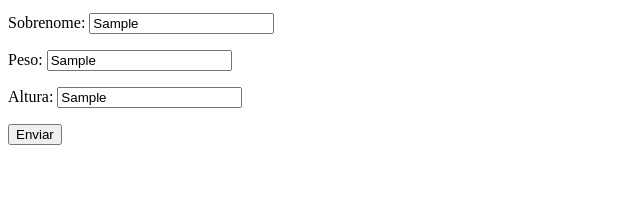
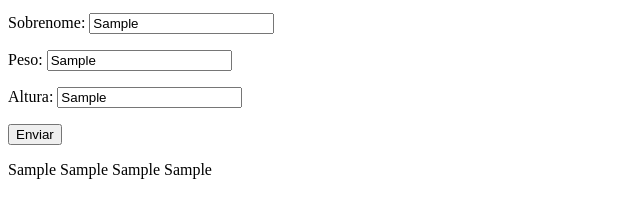
Before and after one commit to tabguimaraes/javascript, a plain HTML site: page UDEMY/JAVASCRIPT E TYPESCRIPT - BÁSICO AO AVANÇADO 2022/FUNÇÃO, ARRAY E OBJETO - EXERCICIOS/index.html in a window 1280 px wide. Both pictures are taken after typing "Sample", "Sample", "Sample", "Sample" into the empty fields and a click on the button "Enviar". Shown: the part 104-322 px from the top of the page, without its empty margins (0-640 px from the left). Drawn offline with Linux system fonts and the light colour scheme.

Commit message:
exercicio resolvido

```diff
--- a/UDEMY/JAVASCRIPT E TYPESCRIPT - BÁSICO AO AVANÇADO 2022/FUNÇÃO, ARRAY E OBJETO - EXERCICIOS/app.js
+++ b/UDEMY/JAVASCRIPT E TYPESCRIPT - BÁSICO AO AVANÇADO 2022/FUNÇÃO, ARRAY E OBJETO - EXERCICIOS/app.js
@@ -14,7 +14,17 @@ function meuEscopo() {
 		const sobreNome = form.querySelector('.sobreNome');
 		const peso = form.querySelector('.peso');
 		const altura = form.querySelector('.altura');
-		console.log(nome.value, sobreNome.value, peso.value, altura.value);
+		// console.log(nome.value, sobreNome.value, peso.value, altura.value);
+
+		pessoas.push({
+			nome: nome.value,
+			sobreNome: sobreNome.value,
+			peso: peso.value,
+			altura: altura.value,
+		});
+		console.log(pessoas);
+
+		resultado.innerHTML += `<p> ${nome.value} ${sobreNome.value} ${peso.value} ${altura.value}\n</p>`;
 	}
 
 	form.addEventListener('submit', recebeEventoForm);
--- a/UDEMY/JAVASCRIPT E TYPESCRIPT - BÁSICO AO AVANÇADO 2022/FUNÇÃO, ARRAY E OBJETO - EXERCICIOS/index.html
+++ b/UDEMY/JAVASCRIPT E TYPESCRIPT - BÁSICO AO AVANÇADO 2022/FUNÇÃO, ARRAY E OBJETO - EXERCICIOS/index.html
@@ -14,9 +14,7 @@
 			<p>Altura: <input type="text" class="altura" /></p>
 			<button>Enviar</button>
 		</form>
-		<div class="resultado">
-			<p></p>
-		</div>
+		<div class="resultado"></div>
 		<script src="app.js"></script>
 	</body>
 </html>
```
